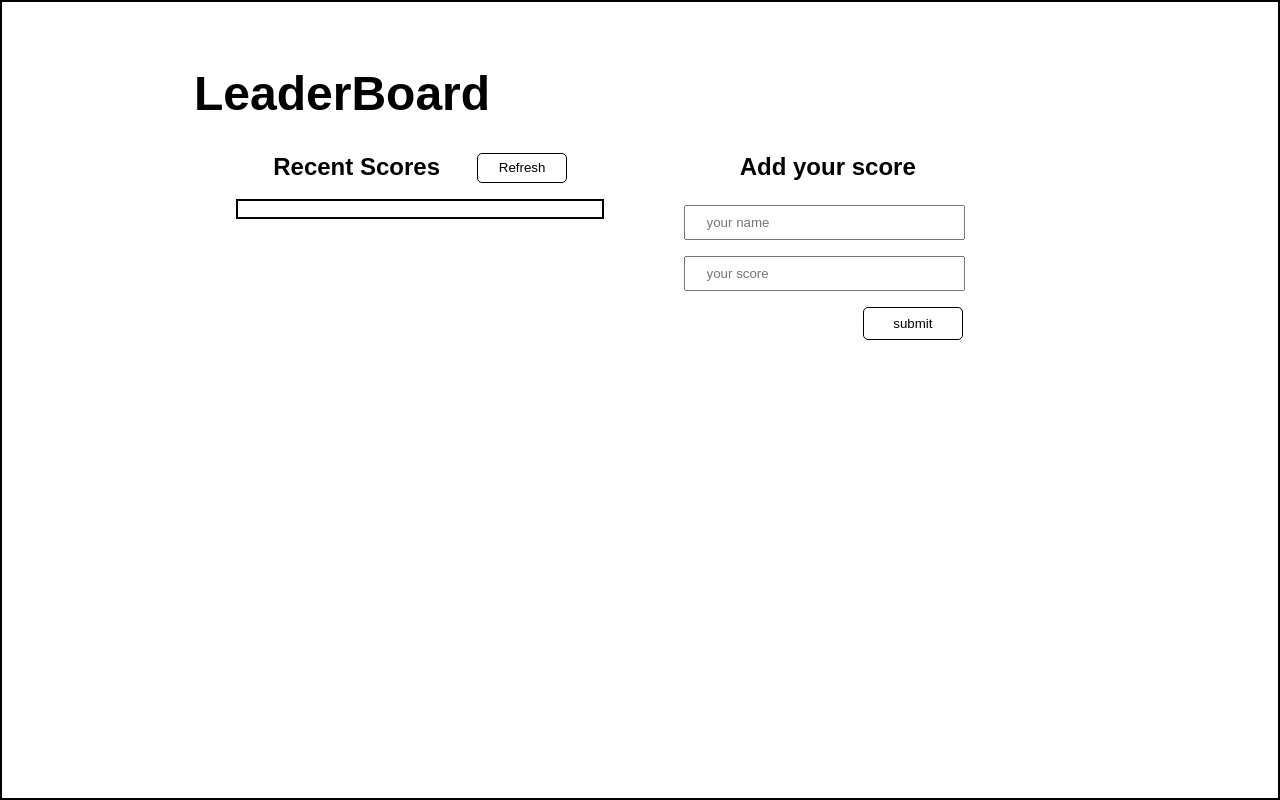
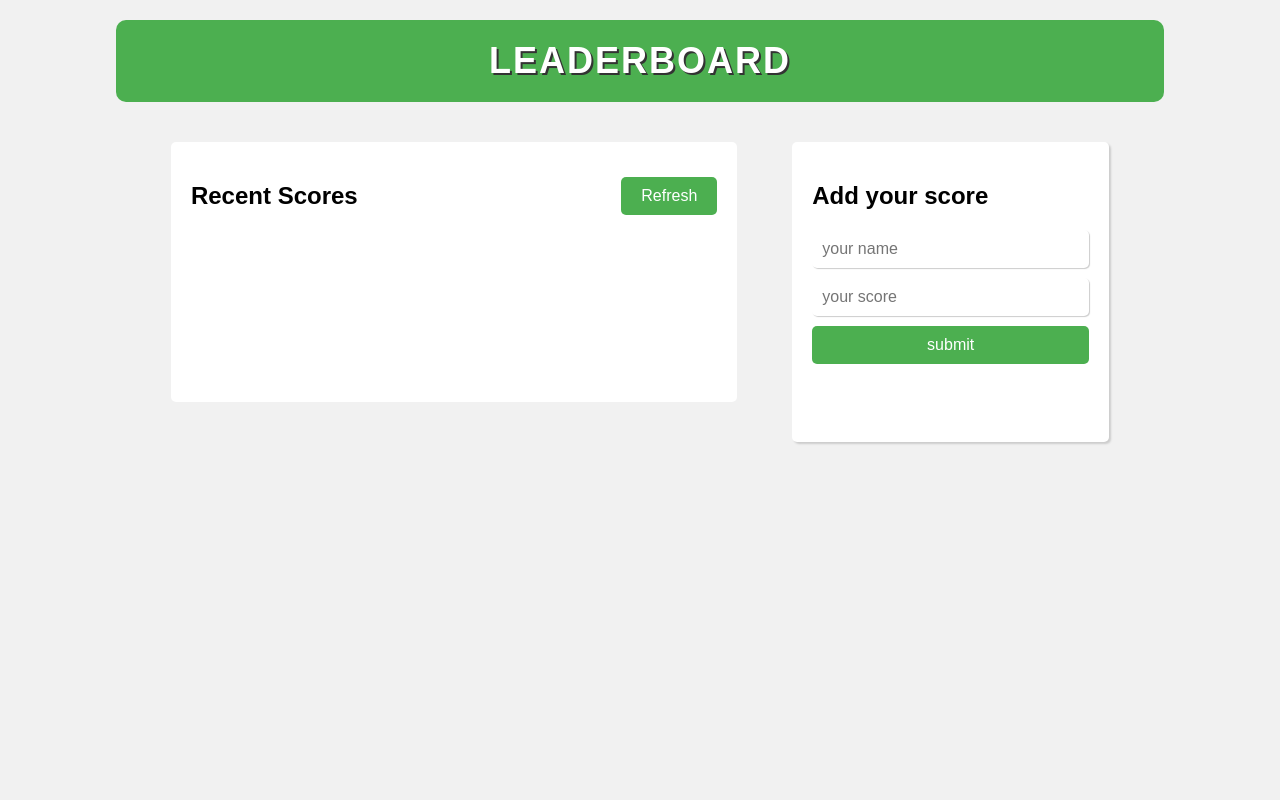
Before and after one commit to mhnazary/Leaderboard, a website built with webpack: page src/index.html in a window 1280 px wide. Built offline with nearby package versions, Linux system fonts and the light colour scheme; no server answers.

Commit message:
New style added

```diff
--- a/src/style.css
+++ b/src/style.css
@@ -1,92 +1,147 @@
+/* general styling */
 * {
+  box-sizing: border-box;
+  font-family: Arial, sans-serif;
+}
+
+body {
+  margin: 0;
   padding: 0;
-  margin: 0;
-  box-sizing: border-box;
+  background-color: #f1f1f1;
 }
 
 .container {
-  width: 100%;
-  border: 2px solid black;
-  height: 100vh;
-  padding: 4rem;
+  max-width: 85%;
+  margin: 0 auto;
+  padding: 20px;
 }
 
 h1 {
-  font-size: 3rem;
-  margin-left: 8rem;
-  font-family: sans-serif;
+  text-align: center;
+  margin-top: 0;
+  margin-bottom: 40px;
+  color: #fff; /* change text color to white */
+  text-shadow: 2px 2px #333; /* add text shadow */
+  font-size: 36px;
+  letter-spacing: 2px;
+  text-transform: uppercase;
+  background-color: #4caf50; /* add background color */
+  padding: 20px; /* add padding */
+  border-radius: 10px; /* add border radius */
 }
 
-h2 {
-  font-weight: bold;
-  font-family: sans-serif;
-}
-
-.main {
-  width: 80%;
-  margin: 1rem auto;
-  display: flex;
-  justify-content: space-evenly;
-}
-
-.Re-score,
-.add-score {
-  width: 400px;
-  padding: 1rem;
+/* recent scores section */
+.Re-score {
+  margin-bottom: 40px;
+  width: calc(55% - 10px);
+  background-color: #fff;
+  padding: 20px;
+  border-radius: 5px;
+  max-height: 450px;
+  overflow: scroll;
 }
 
 .title {
   display: flex;
-  justify-content: space-evenly;
+  justify-content: space-between;
+  align-items: center;
+  margin-bottom: 20px;
+}
+
+#RefreshBtn {
+  background-color: #4caf50;
+  color: white;
+  border: none;
+  padding: 10px 20px;
+  border-radius: 5px;
+  font-size: 16px;
+  cursor: pointer;
+  transition: background-color 0.3s ease;
+}
+
+#RefreshBtn:hover {
+  background-color: #3e8e41;
+}
+
+ul {
+  list-style: none;
+  padding: 0;
+  margin: 0;
+}
+
+li {
+  background-color: white;
+  padding: 10px;
+  margin-bottom: 10px;
+  border-radius: 5px;
+  display: flex;
+  justify-content: space-between;
+  align-items: center;
+  box-shadow: 2px 2px 2px #ccc;
+  transition: transform 0.3s ease;
+}
+
+li:hover {
+  transform: translateY(-5px);
+}
+
+li span {
+  font-size: 20px;
+  color: #4caf50;
+  text-shadow: 1px 1px #eee;
+}
+
+/* add score section */
+.add-score {
+  background-color: #fff;
+  padding: 20px;
+  border-radius: 5px;
+  box-shadow: 2px 2px 2px #ccc;
+  width: calc(35% - 50px);
+  height: 300px;
 }
 
 .title2 {
-  margin-left: 4rem;
-}
-
-ul {
-  list-style-type: none;
-  width: 100%;
-  padding: 0.5rem;
-  border: 2px solid black;
-  margin-top: 1rem;
-}
-
-li {
-  padding: 0.5rem;
-  font-weight: bold;
-}
-
-li:nth-child(even) {
-  background-color: lightgray;
-}
-
-button {
-  padding: 0.4rem 1.3rem;
-  background-color: #fff;
-  border: 1px solid black;
-  border-radius: 5px;
+  margin-bottom: 20px;
 }
 
 .form {
-  width: 100%;
-  padding: 0.5rem;
-  margin-top: 1rem;
   display: flex;
-  justify-content: center;
   flex-direction: column;
 }
 
-input {
-  padding: 0.5rem 1.3rem;
-  width: 80%;
-  margin-bottom: 1rem;
+input[type="text"] {
+  padding: 10px;
+  margin-bottom: 10px;
+  border-radius: 5px;
+  border: none;
+  font-size: 16px;
+  box-shadow: 1px 1px 1px #ccc;
 }
 
-.submitBtn {
-  width: 100px;
-  margin-left: 11.2rem;
-  background-color: #fff;
-  border: 1px solid black;
+input[type="text"]:focus {
+  outline: none;
+  box-shadow: 2px 2px 2px #ccc;
+}
+
+input[type="submit"] {
+  background-color: #4caf50;
+  color: white;
+  border: none;
+  padding: 10px 20px;
   border-radius: 5px;
+  font-size: 16px;
+  cursor: pointer;
+  transition: background-color 0.3s ease;
 }
+
+input[type="submit"]:hover {
+  background-color: #3e8e41;
+}
+
+/* main section */
+.main {
+  display: flex;
+  justify-content: space-evenly;
+  flex-wrap: wrap;
+}
```
